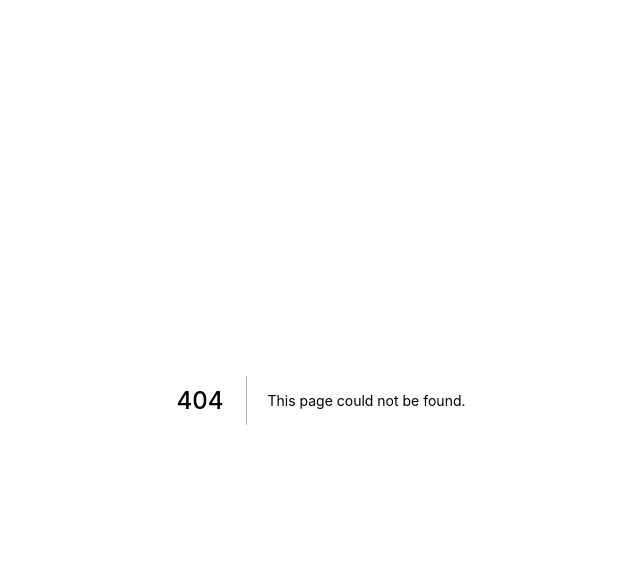
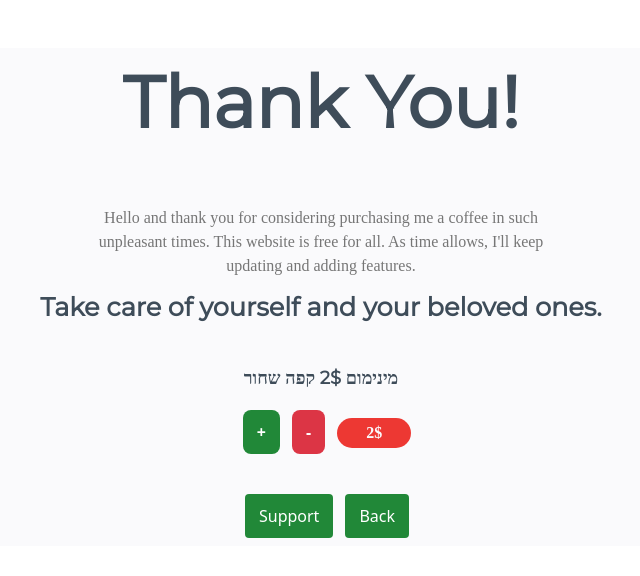
Before and after one commit to borispov/CoronaStatus, a Next.js app: page /Coffee in a window 1280 px wide. Before the commit this address had no page. Shown: the top 576 px of the page, without its empty margins (319-959 px from the left). Built offline with nearby package versions, Linux system fonts and the light colour scheme.

Commit message:
added buf me a coffee

```diff
--- a/components/Button.js
+++ b/components/Button.js
@@ -1,14 +1,16 @@
 import styled from 'styled-components'
 
 const Btn = styled.button`
-  border-radius: 4px;
-  padding: ${props => props.small && '8px 10px' || '10px 14px'};
+  border-radius: ${props => props.radius ? props.radius : '4px'};
+  padding: ${props => props.small && '.375rem .75rem' || '10px 14px'};
   font-size: ${props => props.small ? '14px' : '16px'};
   background: ${props => props.bgColor && props.bgColor || props.theme.btnBg};
   color: ${props => props.btnColor && props.btnColor || props.theme.btnColor};
   font-family: 'Sans';
   border: ${props => props.border ? props.border : 'none'};
   font-weight: ${props => props.bold && 'bold' || 'normal'};
+  cursor: ${props => props.link ? 'pointer' : 'cursor'};
+  line-height: 1.5;
 `
 export default (props) => (
   <Btn onClick={props.onClick} {...props}>
--- a/components/Footer.js
+++ b/components/Footer.js
@@ -18,7 +18,8 @@ const Content = styled.div`
 export default () => (
   <Wrapper>
     <Content>
-      <h1>Coronavirus status</h1>
+      <h1>Coronavirus data feed. <small>By: Boris Povolotsky</small></h1>
+      <p> Take Care</p>
     </Content>
   </Wrapper>
 )
--- a/components/Header.js
+++ b/components/Header.js
@@ -2,7 +2,17 @@ import React from 'react'
 import styled from 'styled-components'
 import Container from './Container'
 import Button from './Button'
-// import Logo from '../assets/icons/logo_transparent.png'
+import Coffee from '../public/coffee.svg'
+import Link from 'next/link'
+
+const CoffeeIcon = styled(Coffee)`
+  width: 1.5rem;
+  height: 1.5rem;
+  margin: 0px 6px 0 0;
+  display: inline-block;
+  font-size: 14px;
+  padding-top: 4px;
+`
 
 const Wrap = styled.div`
   direction: ltr;
@@ -18,9 +28,15 @@ const Wrap = styled.div`
 const Header = styled.header`
   display: flex;
   justify-content: space-between;
+  align-items: center;
+  @media (max-width: 768px) {
+    margin-left: 12px;
+    margin-right: 12px;
+  }
 `
 
 const Nav = styled.nav`
+  margin-top: 10px;
   display: flex;
   align-items: center;
   justify-content: space-between;
@@ -29,13 +45,19 @@ const Nav = styled.nav`
 
 const List = styled.ul`
   display: flex;
-align-items: center;
+  align-items: center;
 `
 
 const Item = styled.li`
   margin-top: 20px;
   margin-left: 40px;
   list-style: none;
+  display: flex;
+  justify-content: space-between;
+  align-items: center;
+  @media (max-width: 768px) {
+    margin-left: 12px;
+  }
 `
 
 const Side = styled.div`
@@ -47,23 +69,38 @@ const Title = styled.h1`
   margin-top: 20px;
   color: #e6e6e6;
   font-size: 3.5rem;
-  font-family: monospace;
+  font-family: 'Montserrat';
   text-align: center;
   text-shadow: 0 1px 35px rgba(5, 35, 10, 0.2);
+  @media (max-width: 768px) {
+    font-size: 2.5rem;
+  }
+`
+
+const Href = styled(Link)`
+  cursor: pointer;
+  text-decoration: none;
+  color: ${props => props.theme.btnColor};
 `
 
 
-export default ({ title, children }) => (
+export default ({ title, children, isHeb, theme }) => (
   <Wrap>
     <div style={{ maxWidth: '820px', margin: '0 auto' }}>
       <Header>
         <Nav>
           <List>
-            <Title>{title}</Title>
+            <Title>{'C19feed'}</Title>
             <Item>
-              <a href='https://paypal.me/BPov/5'>
-                <Button bold small bgColor='#c82333'>Buy Me A Coffix</Button>
-              </a>
+              <Link href={{
+                pathname: '/Coffee',
+                query: { isHeb: 'false' }
+              }}>
+                <Button small bgColor='#c82333' link>
+                <CoffeeIcon />
+                  Buy Me A Coffix
+                </Button>
+              </Link>
             </Item>
           </List>
 
--- a/components/LineChart.js
+++ b/components/LineChart.js
@@ -9,7 +9,7 @@ const Div = styled.div`
   margin-right: auto;
   margin-bottom: 48px;
   height: 375px;
-  width: 60vw;
+  width: 80%;
   @media (max-width: 768px) {
     height: 40vh;
     margin-bottom: 48px;
--- /dev/null
+++ b/pages/Coffee.js
@@ -0,0 +1,125 @@
+import { useState, useEffect } from 'react'
+import Header from '../components/Header'
+import Footer from '../components/Footer'
+import Container from '../components/Container'
+import Button from '../components/Button'
+import { themes } from '../utils/themes'
+import styled, { css, ThemeProvider } from 'styled-components'
+import Link from 'next/link'
+
+const Wrapper = styled.div`
+  background: ${props => props.theme.bgColor};
+  color: ${props => props.theme.color};
+`
+
+const Heading = styled.h1`
+  font-size: 4.5rem;
+  color: ${props => props.theme.color};
+  font-family: 'Montserrat';
+  line-height: 1.5;
+`
+
+const Paragraph = styled.p`
+  font-size: 16px;
+  max-width: 480px;
+  margin: 0 auto;
+  line-height: 1.5;
+  padding: 2px;
+  color: ${props => props.theme.lightColor};
+`
+
+const Heading2 = styled(Heading)`
+  margin-top: 8px;
+  font-size: 1.6rem;
+  color: ${props => props.theme.color};
+`
+
+const Box = styled.div`
+  max-width: 620px;
+  width: 100%;
+  padding: 12px;
+  height: auto;
+  margin: 0 auto;
+  background: ${props => props.theme.bgColor}DD;
+`
+
+const BoxTitle = styled(Heading)`
+  font-size: 18px;
+  line-height: 1.2;
+`
+const BoxButtons = styled.div`
+  margin: 6px;
+  padding: 8px;
+  > button {
+    margin-left: 12px;
+  }
+`
+
+const BoxCount = styled.div`
+  display: inline-block;
+  padding: 6px;
+  text-align: center;
+  font-size: 16px;
+  font-weight: bold;
+  margin-left: 12px;
+  width: 62px;
+  border-radius: 16px;
+  background: ${props => props.theme.textColor};
+  color: ${props => props.theme.headerBg};
+`
+
+const hebText = 'שלום ותודה רבה לכם על כך שהנכם שוקלים לבצע תרומה עבור החזקת האתר הזה. אתר זה חינמי ופתוח לשימוש כלל הציבור. היני מודה לכם על זמנכם.'
+const engText = 'Hello and thank you for considering purchasing me a coffee in such unpleasant times. This website is free for all. As time allows, I\'ll keep updating and adding features.'
+const farewellEng = 'Take care of yourself and your beloved ones.'
+const farewellHeb = 'שמרו על עצמכם ועל אהובכם'
+
+export default ({ isHeb, theme }) => {
+  console.log(isHeb);
+  const [counter, setCounter] = useState(2);
+  const [error, setError] = useState(false)
+
+  const errorHeb = 'אפילו זוג כפפות עולה יותר מדולר'
+  const errorEng = 'C\'mon Even a pair of gloves cost more than 1$...'
+
+  const handleClick = op => {
+    const isPlus = op === 'plus'
+    const count = counter
+
+    isPlus && setCounter(count + 1)
+    if (!isPlus && counter === 2) {
+      setError(true)
+      return
+    }
+    !isPlus && setCounter(count -1)
+  }
+
+  return (
+    <Wrapper>
+      <Container>
+        <Heading>{ isHeb? 'תודה רבה!' : 'Thank You!' }</Heading>
+        <Paragraph>
+          { isHeb ? hebText : engText }
+        </Paragraph>
+        <Heading2>{isHeb ? farewellHeb : farewellEng}</Heading2>
+        <Box>
+          <BoxTitle>{isHeb ? 'Minimum 2$ Coffee' : 'מינימום 2$ קפה שחור'}</BoxTitle>
+          <BoxButtons>
+            <Button onClick={() => handleClick('plus')} radius='8px' bold link bgColor='#218838' color='white'>+</Button>
+            <Button onClick={() => handleClick('minus')} radius='8px' bold link bgColor='#DC3545' color='white'>-</Button>
+            <BoxCount>{ counter }$</BoxCount>
+          </BoxButtons>
+        </Box>
+        <BoxButtons>
+          <Button pointer bgColor='#218838'>
+            <a style={{textDecoration: 'none', color: 'inherit' }}href={'https://paypal.me/BPov/' + counter} target="_blank">{isHeb ? 'המשך' : 'Support'}</a>
+          </Button>
+          <Link href="/">
+            <Button pointer bgColor='#218838'>{ isHeb ? 'חזור לאתר' : 'Back' }
+            </Button>
+          </Link>
+        </BoxButtons>
+
+      </Container>
+    </Wrapper>
+  )
+}
--- a/pages/Global.js
+++ b/pages/Global.js
@@ -1,6 +1,8 @@
 import { createGlobalStyle } from 'styled-components'
 
+
 const GlobalStyle = createGlobalStyle`
+  @import url('https://fonts.googleapis.com/css?family=Montserrat|Roboto&display=swap');
 
   *, *::before, *::after {
       box-sizing: border-box;
@@ -23,7 +25,7 @@ const GlobalStyle = createGlobalStyle`
   .Select {
     color: black !important;
     font-size: 17px;
-    font-family: 'Helvetica';
+    font-family: 'Montserrat';
   }
 
 
--- a/pages/_app.js
+++ b/pages/_app.js
@@ -1,8 +1,20 @@
 import App from 'next/app'
 import Router from 'next/router'
+import { ThemeProvider } from 'styled-components'
+import { themes } from '../utils/themes'
 
 import * as gtag from '../utils/gtag'
 
 Router.events.on('routeChangeComplete', url => gtag.pageview(url))
 
-export default App
+export default class MyApp extends App {
+ render() {
+    const { Component, pageProps } = this.props
+
+    return (
+      <ThemeProvider theme={themes.light}>
+        <Component {...pageProps} />
+      </ThemeProvider>
+    )
+  }
+}
--- a/pages/_document.js
+++ b/pages/_document.js
@@ -9,6 +9,11 @@ export default class extends Document {
       <html>
         <Head>
           {/* Global Site Tag (gtag.js) - Google Analytics */}
+
+          <link
+            href='https://fonts.googleapis.com/css?family=Montserrat|Roboto&display=swap'
+            rel='stylesheet'
+          />
           <script
             async
             src={`https://www.googletagmanager.com/gtag/js?id=${GA_TRACKING_ID}`}
--- a/utils/themes.js
+++ b/utils/themes.js
@@ -17,7 +17,8 @@ export const themes = {
     test: 'linear-gradient(45deg, #cc0404, #000000d6)',
     btnBg: '#344955',
     btnColor: '#fff',
-    statColor: '#1A74D6'
+    statColor: '#1A74D6',
+    lightColor: '#767676'
   },
   dark: {
     type: 'dark',
@@ -33,6 +34,7 @@ export const themes = {
     test: 'linear-gradient(45deg, #cc0404, #000000d6)',
     btnBg: '#344955',
     btnColor: '#fff',
-    statColor: '#1A74D6'
+    statColor: '#1A74D6',
+    lightColor: '#919695'
   },
 }
```
Also changed, not shown: pages/index.js (+5 -2 lines), public/alcohol.svg (added), public/coffee.svg (added).
